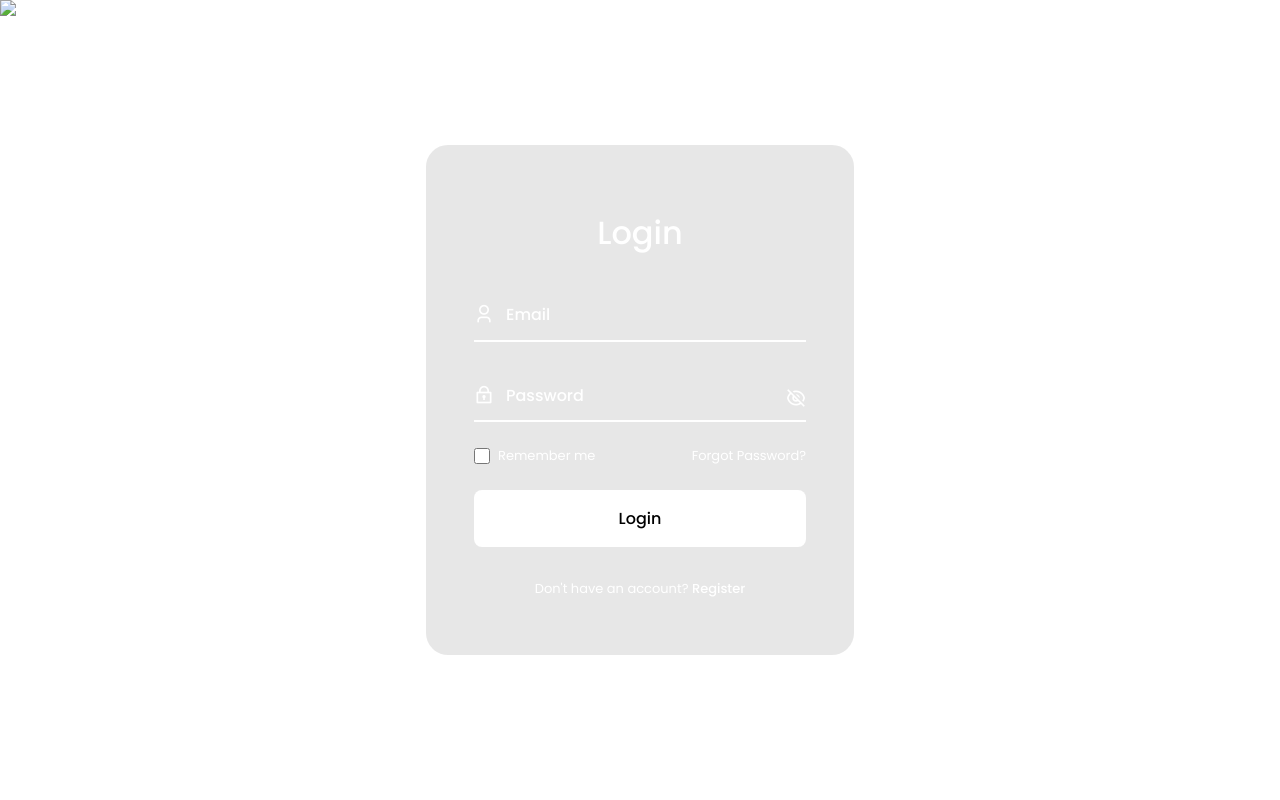
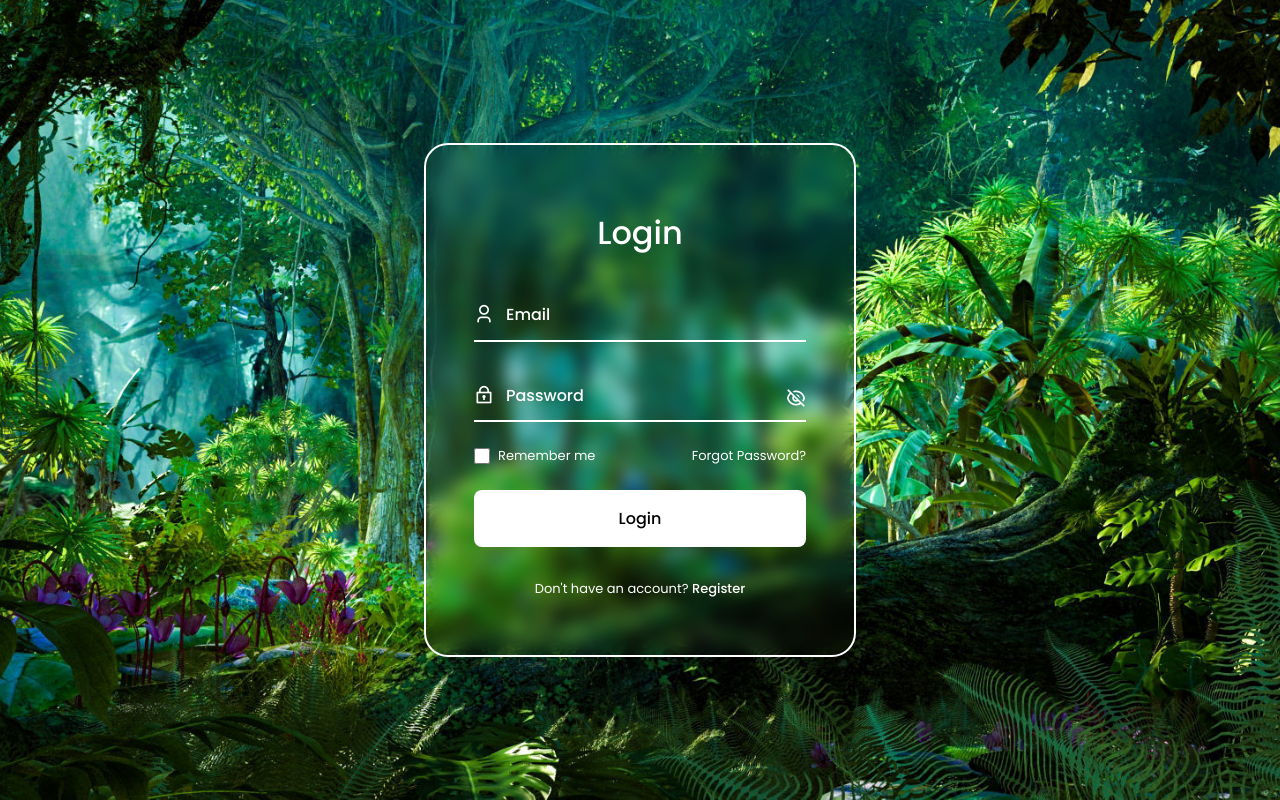
Before and after one commit to yoviarpauzi/animated-login, a plain HTML site: page index.html in a window 1280 px wide. Drawn offline with nearby package versions, Linux system fonts and the light colour scheme; the site is published under a folder, as on GitHub Pages, so addresses that start at the root find nothing.

Commit message:
Update index.html

```diff
--- a/index.html
+++ b/index.html
@@ -18,7 +18,7 @@
   <body>
     <div class="login">
       <img
-        src="/assets/img/login-bg.jpg"
+        src="assets/img/login-bg.jpg"
         alt="login image"
         class="login__img"
       />
```
